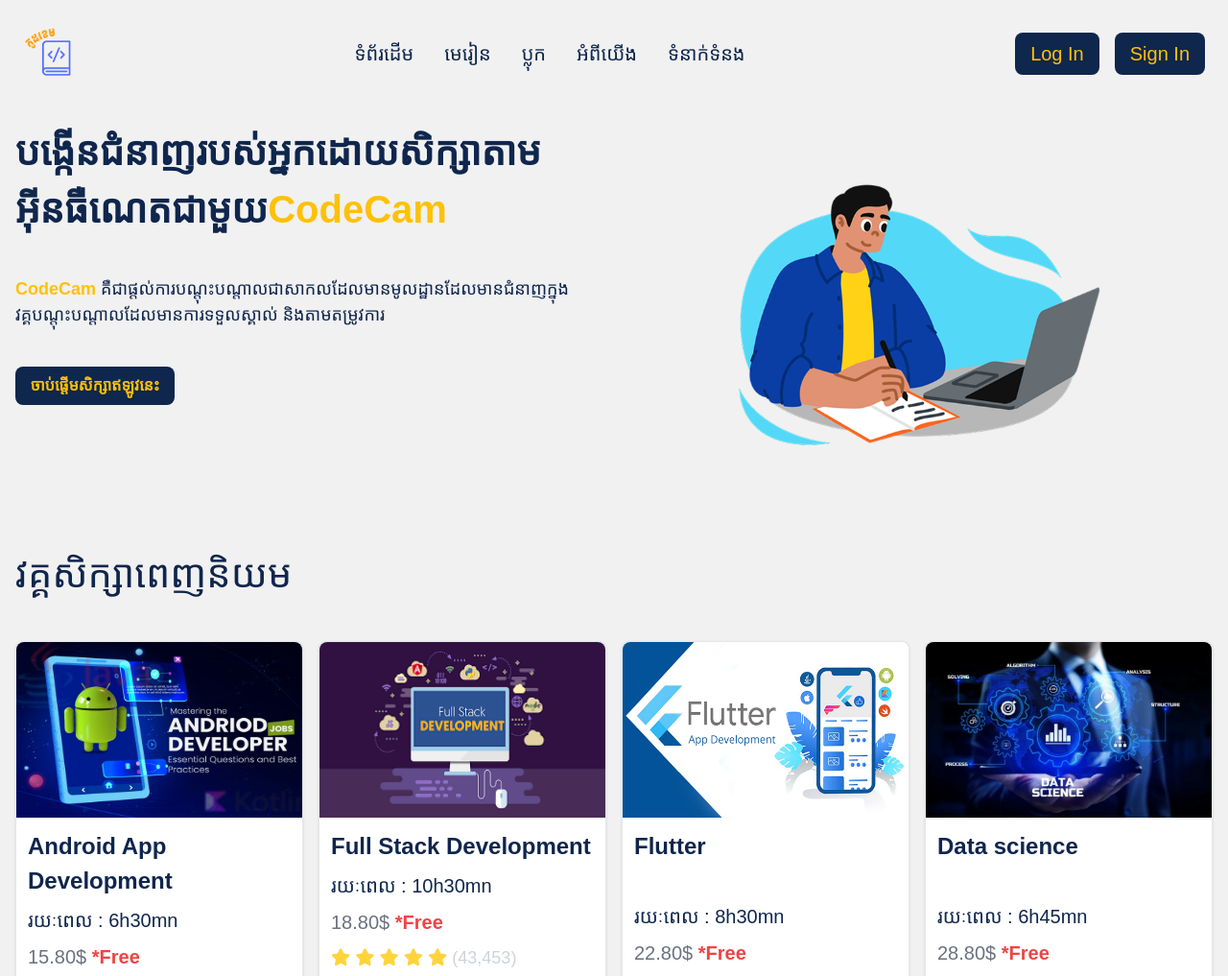
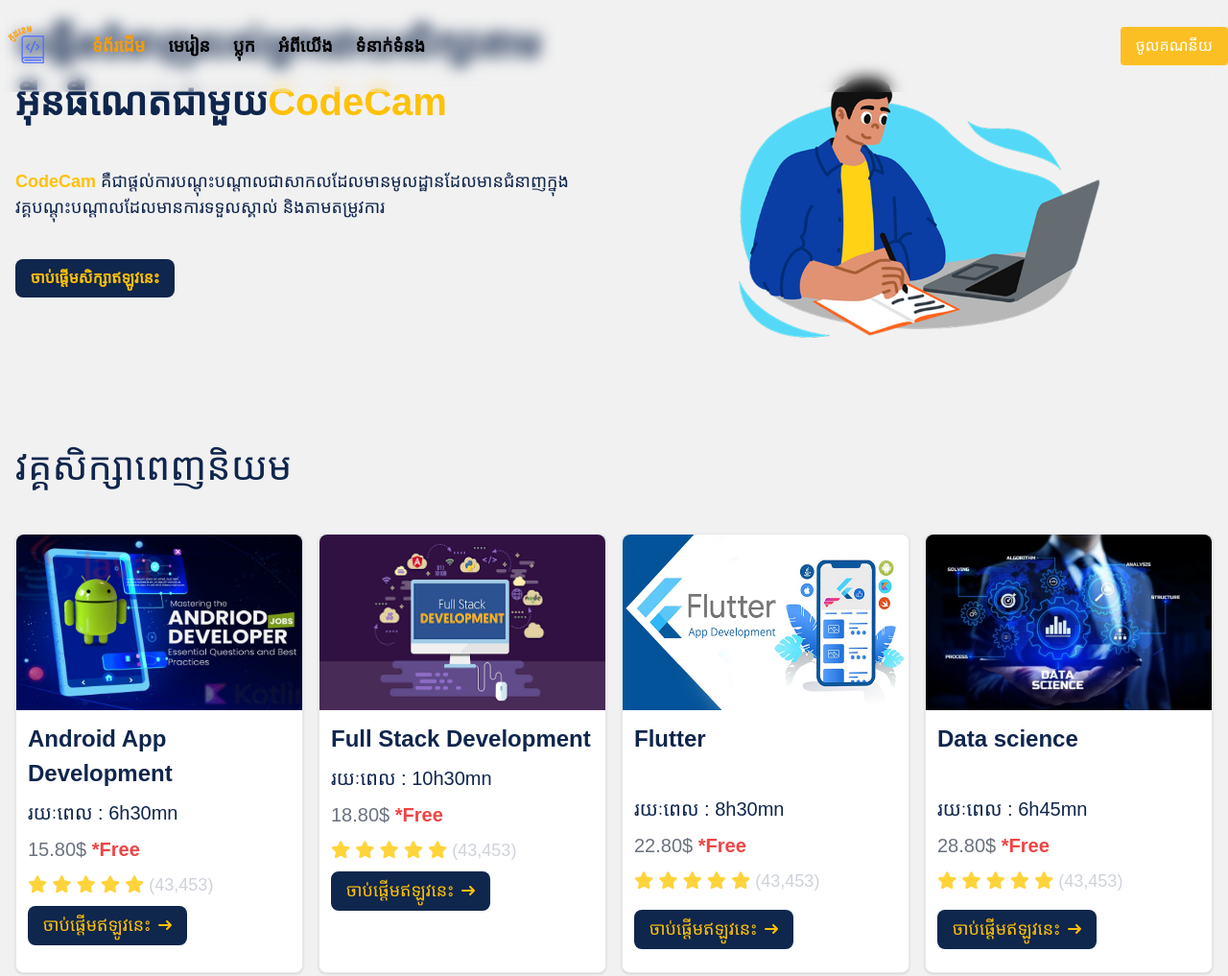
Before and after one commit to Sobothty/codecam, a website: page index.html in a window 1280 px wide. Shown: the top 1017 px of the page at 96% size. Drawn offline with nearby package versions, Linux system fonts and the light colour scheme; files that its build step writes are made by us from their sources; a web font is replaced by a local one.

Commit message:
home pages

```diff
--- a/index.html
+++ b/index.html
@@ -59,46 +59,78 @@
     <link rel="stylesheet" href="https://cdnjs.cloudflare.com/ajax/libs/font-awesome/6.7.2/css/all.min.css" integrity="sha512-Evv84Mr4kqVGRNSgIGL/F/aIDqQb7xQ2vcrdIwxfjThSH8CSR7PBEakCr51Ck+w+/U6swU2Im1vVX0SVk9ABhg==" crossorigin="anonymous" referrerpolicy="no-referrer" />
   </head>
   <body class="font-kantumruy bg-background dark:bg-primary">
-    <header>
-      <nav class="bg-background dark:bg-primary sticky w-full h-auto z-20 top-0 start-0">
-        <div class="max-w-screen-xl flex flex-wrap items-center justify-between mx-auto p-4">
-        <a href="#" class="flex items-center space-x-3 rtl:space-x-reverse">
-            <img src="./public/icon/logo.png" class="h-20" alt="Flowbite Logo">
-        </a>
-        <div class="flex md:order-2 space-x-3 md:space-x-0 rtl:space-x-reverse">
-            <button type="button" class="text-heading-5 text-secondary dark:text-primary bg-primary hover:bg-secondary hover:text-primary focus:ring-4 focus:outline-none focus:ring-primary font-medium rounded-lg text-sm px-4 py-2 mx-2 text-center dark:bg-secondary dark:hover:bg-secondary dark:hover:text-white dark:focus:ring-primary">Log In</button>
-            <button type="button" class="text-heading-5 text-secondary dark:text-primary bg-primary hover:bg-secondary hover:text-primary focus:ring-4 focus:outline-none focus:ring-primary font-medium rounded-lg text-sm px-4 py-2 mx-2 text-center dark:bg-secondary dark:hover:bg-secondary dark:hover:text-white dark:focus:ring-primary">Sign In</button>
-            <button data-collapse-toggle="navbar-sticky" type="button" class="inline-flex items-center p-2 w-10 h-10 justify-center text-sm text-gray-500 rounded-lg md:hidden hover:bg-gray-100 focus:outline-none focus:ring-2 focus:ring-gray-200 dark:text-gray-400 dark:hover:bg-gray-700 dark:focus:ring-gray-600" aria-controls="navbar-sticky" aria-expanded="false">
-              <span class="sr-only">Open main menu</span>
-              <svg class="w-5 h-5" aria-hidden="true" xmlns="http://www.w3.org/2000/svg" fill="none" viewBox="0 0 17 14">
-                  <path stroke="currentColor" stroke-linecap="round" stroke-linejoin="round" stroke-width="2" d="M1 1h15M1 7h15M1 13h15"/>
-              </svg>
-          </button>
+
+    <header
+      id="navbar"
+      class="fixed w-full z-10 backdrop-blur-sm transition-all duration-300 px-10 xl:px-0"
+    >
+      <div class="container mx-auto flex items-center justify-between py-4">
+        <!-- Logo + Navlist (Left) -->
+        <div class="flex items-center space-x-8">
+          <img src="../../public/icon/logo.png" alt="Logo" class="w-16 h-16" />
+          <nav
+            class="hidden md:flex items-center space-x-6 font-semibold text-lg"
+          >
+            <a href="/" class="text-yellow-500 hover:text-yellow-500"
+              >ទំព័រដើម</a
+            >
+            <a href="./src/page/index.html" class="text-black dark:text-white"
+              >មេរៀន</a
+            >
+            <a
+              href="./src/page/blog.html"
+              class="text-black dark:text-white hover:text-yellow-500"
+              >ប្លុក</a
+            >
+            <a href="./src/page/about-us.html" class="text-black dark:text-white hover:text-yellow-500"
+              >អំពីយើង</a
+            >
+            <a
+              href="./src/page/contact.html"
+              class="text-black dark:text-white hover:text-yellow-500"
+              >ទំនាក់ទំនង</a
+            >
+          </nav>
         </div>
-        <div class="items-center justify-between hidden w-full md:flex md:w-auto md:order-1" id="navbar-sticky">
-          <ul class="flex flex-col p-4 md:p-0 mt-4 font-medium border rounded-lg md:space-x-8 rtl:space-x-reverse md:flex-row md:mt-0 md:border-0 dark:border-gray-700">
-            <li>
-              <a href="#" class="block py-2 px-3 text-heading-5 text-primary rounded-sm hover:text-secondary hover:bg-primary md:hover:bg-transparent md:hover:text-secondary md:p-0 md:dark:hover:text-secondary dark:text-white dark:hover:bg-secondary dark:hover:text-white md:dark:hover:bg-transparent dark:border-gray-700">ទំព័រដើម</a>
-            </li>
-            <li>
-              <a href="#" class="block py-2 px-3 text-heading-5 text-primary rounded-sm hover:text-secondary hover:bg-primary md:hover:bg-transparent md:hover:text-secondary md:p-0 md:dark:hover:text-secondary dark:text-white dark:hover:bg-secondary dark:hover:text-white md:dark:hover:bg-transparent dark:border-gray-700">មេរៀន</a>
-            </li>
-            <li>
-              <a href="#" class="block py-2 px-3 text-heading-5 text-primary rounded-sm hover:text-secondary hover:bg-primary md:hover:bg-transparent md:hover:text-secondary md:p-0 md:dark:hover:text-secondary dark:text-white dark:hover:bg-secondary dark:hover:text-white md:dark:hover:bg-transparent dark:border-gray-700">ប្លុក</a>
-            </li>
-            <li>
-              <a href="#" class="block py-2 px-3 text-heading-5 text-primary rounded-sm hover:text-secondary hover:bg-primary md:hover:bg-transparent md:hover:text-secondary md:p-0 md:dark:hover:text-secondary dark:text-white dark:hover:bg-secondary dark:hover:text-white md:dark:hover:bg-transparent dark:border-gray-700">អំពីយើង</a>
-            </li>
-            <li>
-              <a href="#" class="block py-2 px-3 text-heading-5 text-primary rounded-sm hover:text-secondary hover:bg-primary md:hover:bg-transparent md:hover:text-secondary md:p-0 md:dark:hover:text-secondary dark:text-white dark:hover:bg-secondary dark:hover:text-white md:dark:hover:bg-transparent dark:border-gray-700">ទំនាក់ទំនង</a>
-            </li>
-          </ul>
+
+        <!-- Right Side Login Button -->
+        <div class="hidden md:block">
+          <a href="./src/page/signin.html">
+            <button
+              class="bg-yellow-400 text-white px-4 py-2 rounded hover:bg-yellow-500 transition"
+            >
+              ចូលគណនីយ
+            </button>
+          </a>
         </div>
-        </div>
-      </nav>
+
+        <!-- Mobile Menu Button -->
+        <button id="menu-btn" class="md:hidden text-2xl text-black">
+          <i class="fas fa-bars"></i>
+        </button>
+      </div>
+
+      <!-- Mobile Menu -->
+      <div
+        id="mobile-menu"
+        class="md:hidden hidden px-4 pb-4 space-y-2 font-semibold text-lg"
+      >
+        <a href="/" class="block text-yellow-500">ទំព័រដើម</a>
+        <a href="./src/page/index.html" class="block">មេរៀន</a>
+        <a href="./src/page/blog.html" class="block">ប្លុក</a>
+        <a href="./src/page/about-us.html" class="block">អំពីយើង</a>
+        <a href="./src/page/contact.html" class="block">ទំនាក់ទំនង</a>
+        <a href="./src/page/signin.html"
+          ><button
+            class="w-full bg-yellow-400 text-white py-2 rounded hover:bg-yellow-500 transition"
+          >
+            ចូលគណនីយ
+          </button></a
+        >
+      </div>
     </header>
     <!-- main -->
-    <main class="max-w-screen-xl h-auto mx-auto p-4 mb-10">
+    <main class="max-w-screen-xl h-auto mx-auto p-4 mb-10 ">
       <div class="text-primary dark:text-background rounded-xl flex flex-col-reverse md:flex-row gap-6">
       <!-- Text Section -->
       <div class="flex-1 ">
@@ -212,7 +244,7 @@
             <a href="#">
                 <img class="rounded-t-lg h-[40%] w-full" src="./public/image/data science.jpg" alt="" />
             </a>
-            <div class="p-3 h-auto">
+            <div class="p-3 h-[60%]">
                 <a href="#">
                     <h5 class="mb-2 lg:mb-10 text-heading-3 sm:text-heading-2 lg:text-heading-4 font-bold text-primary dark:text-white">Data science</h5>
                 </a>
@@ -240,7 +272,8 @@
           មើលបន្តែម
         </button>
        </div>
-      <!-- certificat -->
+
+             <!-- certificat -->
        <div class="lg:text-heading-1 text-heading-3 my-10 mt-10  text-primary dark:text-background">
         <h5>វគ្គសិក្សាវិញ្ញាបនប័ត្រ</h5>
        </div>
@@ -249,7 +282,7 @@
         <!-- Card 1 -->
         <div class=" bg-white border border-gray-200 rounded-lg shadow-sm dark:bg-gray-900 dark:border-gray-700">
             <a href="#">
-                <img class="rounded-t-lg h-[40%] w-full" src="./public/image/data scientist.jpg" alt="" />
+                <img class="rounded-t-lg h-auto w-full" src="./public/image/data scientist.jpg" alt="" />
             </a>
             <div class="p-3 h-auto ">
                 <a href="#">
@@ -414,42 +447,42 @@
             <a href="#" class="flex flex-col items-center bg-white border border-gray-200 rounded-lg shadow-sm md:flex-row md:max-w-xl hover:bg-gray-100 dark:border-gray-700 dark:bg-gray-900 dark:hover:bg-gray-700">
               <img class=" md:w-48 md:rounded-none md:rounded-s-lg w-full" src="./public/image/software engineer.jpg" alt="">
               <div class="flex flex-row md:flex-col justify-around md:items-start items-center p-4 leading-normal md:grid-cols-2 gap-6 md:gap-0">
-                  <h5 class="mb-2 text-des-1 md:text-des-3 font-bold tracking-tight text-primary dark:text-white">Software Engineer</h5>
-                  <p class="mb-3 font-semibold text-secondary">65cousres</p>
+                  <h5 class="mb-2 text-des-3 md:text-des-3 font-bold tracking-tight text-primary dark:text-white">Software Engineer</h5>
+                  <p class="mb-2 font-semibold text-secondary">65cousres</p>
               </div>
             </a>
             <a href="#" class="flex flex-col items-center bg-white border border-gray-200 rounded-lg shadow-sm md:flex-row md:max-w-xl hover:bg-gray-100 dark:border-gray-700 dark:bg-gray-900 dark:hover:bg-gray-700">
               <img class=" md:w-48 md:rounded-none md:rounded-s-lg w-full" src="./public/image/Cyber security.jpg" alt="">
               <div class="flex flex-row md:flex-col justify-around md:items-start items-center p-4 leading-normal md:grid-cols-2 gap-6 md:gap-0">
-                  <h5 class="mb-2 text-des-1 md:text-des-3 font-bold tracking-tight text-primary dark:text-white">Cybersecurity</h5>
-                  <p class="mb-3 font-semibold text-secondary">65cousres</p>
+                  <h5 class="mb-2 text-des-3 md:text-des-3 font-bold tracking-tight text-primary dark:text-white">Cybersecurity</h5>
+                  <p class="mb-2 font-semibold text-secondary">65cousres</p>
               </div>
             </a>
             <a href="#" class="flex flex-col items-center bg-white border border-gray-200 rounded-lg shadow-sm md:flex-row md:max-w-xl hover:bg-gray-100 dark:border-gray-700 dark:bg-gray-900 dark:hover:bg-gray-700">
               <img class=" md:w-48 md:rounded-none md:rounded-s-lg w-full" src="./public/image/network.jpg" alt="">
               <div class="flex flex-row md:flex-col justify-around md:items-start items-center p-4 leading-normal md:grid-cols-2 gap-6 md:gap-0">
-                  <h5 class="mb-2 text-des-1 md:text-des-3 font-bold tracking-tight text-primary dark:text-white">Network Engineer</h5>
+                  <h5 class="mb-2 text-des-3 md:text-des-3 font-bold tracking-tight text-primary dark:text-white">Network Engineer</h5>
                   <p class="mb-3 font-semibold text-secondary">65cousres</p>
               </div>
             </a>
             <a href="#" class="flex flex-col items-center bg-white border border-gray-200 rounded-lg shadow-sm md:flex-row md:max-w-xl hover:bg-gray-100 dark:border-gray-700 dark:bg-gray-900 dark:hover:bg-gray-700">
               <img class=" md:w-48 md:rounded-none md:rounded-s-lg w-full" src="./public/image/web design.jpg" alt="">
               <div class="flex flex-row md:flex-col justify-around md:items-start items-center p-4 leading-normal md:grid-cols-2 gap-6 md:gap-0">
-                  <h5 class="mb-2 text-des-1 md:text-des-3 font-bold tracking-tight text-primary dark:text-white">Web Design</h5>
+                  <h5 class="mb-2 text-des-3 md:text-des-3 font-bold tracking-tight text-primary dark:text-white">Web Design</h5>
                   <p class="mb-3 font-semibold text-secondary">65cousres</p>
               </div>
             </a>
             <a href="#" class="flex flex-col items-center bg-white border border-gray-200 rounded-lg shadow-sm md:flex-row md:max-w-xl hover:bg-gray-100 dark:border-gray-700 dark:bg-gray-900 dark:hover:bg-gray-700">
               <img class=" md:w-48 md:rounded-none md:rounded-s-lg w-full" src="./public/image/uxui.jpg" alt="">
               <div class="flex flex-row md:flex-col justify-around md:items-start items-center p-4 leading-normal md:grid-cols-2 gap-6 md:gap-0">
-                  <h5 class="mb-2 text-des-1 md:text-des-3 font-bold tracking-tight text-primary dark:text-white">UXUI</h5>
+                  <h5 class="mb-2 text-des-3 md:text-des-3 font-bold tracking-tight text-primary dark:text-white">UXUI</h5>
                   <p class="mb-3 font-semibold text-secondary">65cousres</p>
               </div>
             </a>
             <a href="#" class="flex flex-col items-center bg-white border border-gray-200 rounded-lg shadow-sm md:flex-row md:max-w-xl hover:bg-gray-100 dark:border-gray-700 dark:bg-gray-900 dark:hover:bg-gray-700">
               <img class=" md:w-48 md:rounded-none md:rounded-s-lg w-full" src="./public/image/cloude.jpg" alt="">
               <div class="flex flex-row md:flex-col justify-around md:items-start items-center p-4 leading-normal md:grid-cols-2 gap-6 md:gap-0">
-                  <h5 class="mb-2 text-des-1 md:text-des-3 font-bold tracking-tight text-primary dark:text-white">Cloud Engineer</h5>
+                  <h5 class="mb-2 text-des-3 md:text-des-3 font-bold tracking-tight text-primary dark:text-white">Cloud Engineer</h5>
                   <p class="mb-3 font-semibold text-secondary">65cousres</p>
               </div>
             </a>
```
